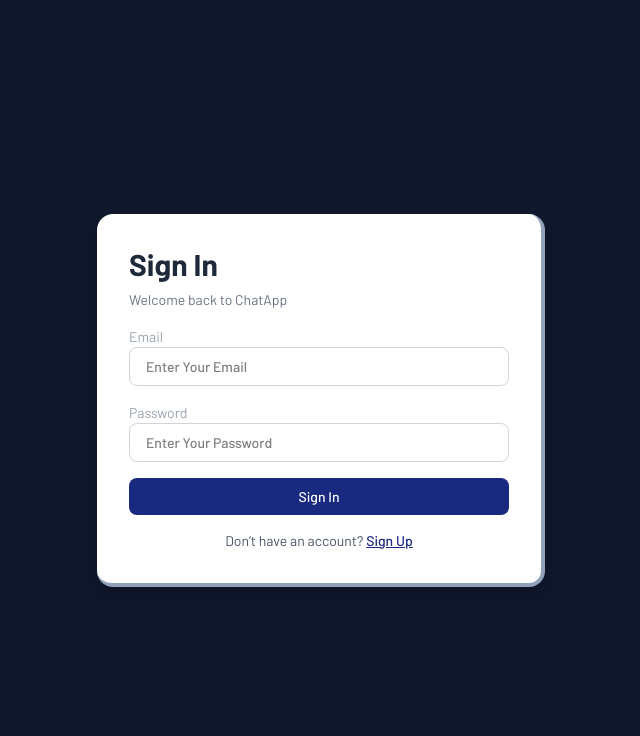
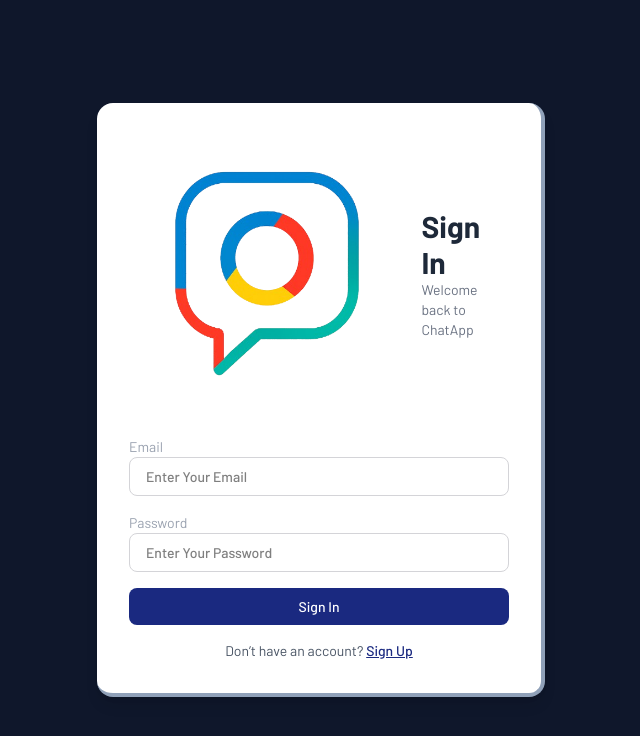
Before and after one commit to inkersal501/chat-app-frontend, a React (Vite) app: page / in a window 1280 px wide. Shown: the top 736 px of the page, without its empty margins (319-959 px from the left). Built offline with nearby package versions, Linux system fonts and the light colour scheme; no server answers.

Commit message:
added logo and updated add friends

```diff
--- a/index.html
+++ b/index.html
@@ -2,7 +2,7 @@
 <html lang="en">
   <head>
     <meta charset="UTF-8" />
-    <link rel="icon" type="image/png" href="./src/assets/logo.png" />
+    <link rel="icon" type="image/png" href="./src/assets/logo.png" width="50px"/>
     <meta name="viewport" content="width=device-width, initial-scale=1.0" />
     <title>Chat App</title>
   </head>
--- a/src/App.jsx
+++ b/src/App.jsx
@@ -1,4 +1,4 @@
-import { BrowserRouter, Route, Routes } from 'react-router-dom';
+import { BrowserRouter, Navigate, Route, Routes } from 'react-router-dom';
 import './App.css';
 import Index from './pages/Index';
 import Home from './pages/Home';
@@ -16,7 +16,7 @@
         <Route path='/' element={<Index />} />
         <Route path='/join' element={<Join />} />
         {user && user.token != "" && <Route path='/home' element={<Home />} /> }
-        <Route path="*" element={<Index />} />
+        <Route path="*" element={<Navigate to="/" />} />
       </Routes>
     </BrowserRouter>
     </>
--- a/src/components/AddFriends.jsx
+++ b/src/components/AddFriends.jsx
@@ -61,7 +61,7 @@
         />
       </div>
 
-      {filteredSugg > 0 ? sugg.map((user, idx) => (
+      {filteredSugg.length > 0 ? filteredSugg.map((user, idx) => (
         <div key={idx} className="bg-slate-800 hover:bg-slate-700 border-b border-slate-700 transition cursor-pointer">
           <UserCard
             name={user.username}
--- a/src/components/Auth.jsx
+++ b/src/components/Auth.jsx
@@ -5,6 +5,8 @@
 import { login, selectIsLogin, updateIsLogin } from "../redux/authSlice";
 import { useNavigate } from 'react-router-dom';
 import { useForm } from 'react-hook-form';
+import Logo from './Logo';
+
 
 const Auth = () => {
 
@@ -56,13 +58,16 @@
             </div>
           )}
 
-          <div className={`${loading ? "opacity-80 pointer-events-none" : ""}`}>
-            <h2 className="text-3xl font-bold text-gray-800 mb-2">
-              {isLogin ? 'Sign In' : 'Sign Up'}
-            </h2>
-            <p className="text-sm text-gray-500">
-              {isLogin ? 'Welcome back to ChatApp' : 'Create a new ChatApp account'}
-            </p>
+          <div className="flex flex-col md:flex-row items-center md:space-x-4 mb-6">
+            <Logo />
+            <div className="text-center md:text-left">
+              <h2 className="text-3xl font-bold text-gray-800">
+                {isLogin ? 'Sign In' : 'Sign Up'}
+              </h2>
+              <p className="text-sm text-gray-500">
+                {isLogin ? 'Welcome back to ChatApp' : 'Create a new ChatApp account'}
+              </p>
+            </div>
           </div>
 
           <form className="space-y-4 mt-4" onSubmit={handleSubmit(onSubmit)}>
--- a/src/components/LoadChat.jsx
+++ b/src/components/LoadChat.jsx
@@ -1,5 +1,5 @@
 import { useState, useEffect, useRef, useLayoutEffect } from 'react';
-import message from "../js/message";
+import messageJS from "../js/message";
 import { selectUser } from "../redux/authSlice";
 import { useSelector } from "react-redux";
 import socket from '../js/server';
@@ -15,7 +15,7 @@
         async function fetchMessages() {
             if (!chatId) return;
             setLoading(true);
-            const res = await message.getMessages(chatId, user.token);
+            const res = await messageJS.getMessages(chatId, user.token);
             if (res.status) {
                 setMessages(res.messages);
             }
@@ -60,9 +60,10 @@
                     <div className='px-4 py-2'>Start Chat...</div>
                 )}
 
-                {messages.map((msg, idx) => {
-                    const isSender = msg.sender._id === user._id;
-                    const formattedDate = message.getMessageDate(msg.createdAt);
+                {
+                messages.map((msg, idx) => {
+                    const isSender = msg.sender._id.toString() === user._id.toString();
+                    const formattedDate = messageJS.getMessageDate(msg.createdAt);
                     const showDateSeparator = formattedDate !== previousDate;
                     previousDate = formattedDate;
                     return (
@@ -84,7 +85,7 @@
                                     <div><strong>{msg.sender.username}</strong></div>
                                     <div className='flex gap-5 justify-between items-end'>
                                         <span className='whitespace-pre'>{msg.content}</span>
-                                        <span className='text-end text-xs text-[#999]'>{message.convertDatetoTime(msg.createdAt)}</span>
+                                        <span className='text-end text-xs text-[#999]'>{messageJS.convertDatetoTime(msg.createdAt)}</span>
                                     </div>
                                 </div>
                             </div>
--- /dev/null
+++ b/src/components/Logo.jsx
@@ -0,0 +1,11 @@
+import logo from '../assets/logo.png';
+
+function Logo({width = 25}) {
+  return (
+    <div>
+        <img src={logo} alt="Chat App" className={`w-${width}`}/>
+    </div>
+  )
+}
+
+export default Logo;
--- a/src/components/MessageInput.jsx
+++ b/src/components/MessageInput.jsx
@@ -19,7 +19,8 @@
     const messageData =  {
       sender:{username: user.username, _id: user._id },
       content: message.trim(),
-      roomId: id
+      roomId: id,
+      createdAt: Date.now()
     };
     socket.emit("send_message", {roomId: id, message: messageData});
 
--- a/src/components/TopBar.jsx
+++ b/src/components/TopBar.jsx
@@ -1,5 +1,6 @@
 import { useSelector } from "react-redux";
 import { selectUser } from "../redux/authSlice";
+import Logo from "./Logo";
 
 function TopBar() {
 
@@ -7,7 +8,10 @@
 
   return (
     <div className="py-2 px-4 bg-slate-800 border-b border-slate-600 flex justify-between items-center text-white">
-      <h1 className="text-xl font-semibold">Chat App</h1>
+      <div className="flex items-center space-x-3">
+        <Logo width="10"/>
+        <h1 className="text-xl font-semibold m-0">Chat App</h1>
+      </div>
       <div className="flex items-center space-x-3">
         <span className="text-sm">Hello, {user.username}</span>
         <div className="w-10 h-10 flex items-center justify-center rounded-full text-gray-900
--- a/src/pages/Home.jsx
+++ b/src/pages/Home.jsx
@@ -1,8 +1,21 @@
 import Sidebar from '../components/Sidebar';
 import ChatWindow from '../components/ChatWindow';
 import TopBar from '../components/TopBar';
+import { useNavigate } from "react-router-dom";
+import { useSelector } from 'react-redux';
+import { selectUser } from '../redux/authSlice';
+import { useEffect } from "react";
 
 function Home() {
+
+  const navigate = useNavigate();
+  const user = useSelector(selectUser);
+
+  useEffect(()=>{
+    if(user)
+      navigate("/home");
+    //eslint-disable-next-line
+  }, []);
     return (
         <div className="h-screen w-screen flex flex-col">
             <TopBar />
```
Also changed, not shown: src/assets/logo.png, src/assets/logo2.png (added).
